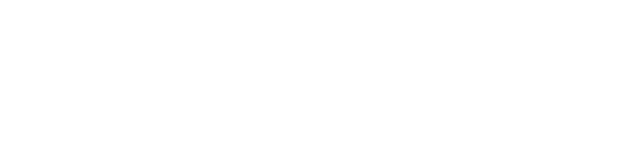
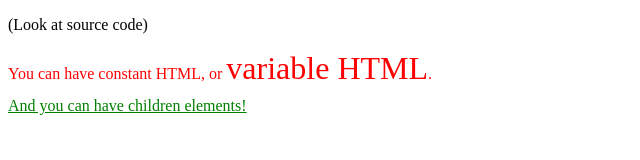
Before and after one commit to legendword/ElGen, a plain HTML site: page index.html in a window 1280 px wide. Shown: the whole page, without its empty margins (0-640 px from the left). Drawn offline with Linux system fonts and the light colour scheme.

Commit message:
index.html example

```diff
--- a/ElGen.js
+++ b/ElGen.js
@@ -76,15 +76,3 @@ var ElGen = {
 		return _ans;
 	}
 }
-var tmpl = {
-	node: "p",
-	attr: {"style":"color:$color$"},
-	html: "dropdownClick($listId$,$id$,'delete')",
-	children: [
-		{
-			node: "span",
-			attr: {"style":"color:green"},
-			html: "nice day!"
-		}
-	]
-}
--- a/index.html
+++ b/index.html
@@ -6,9 +6,25 @@
     <meta charset="utf-8">
     <meta name="viewport" content="width=device-width, initial-scale=1">
     <script src="ElGen.js"></script>
+    <script>
+    var tmpl = {
+        node: "p",
+        attr: { "style": "color:$color$;" },
+        html: "You can have constant HTML, or <span style='font-size:$fontSize$'>$text$</span>.",
+        children: [{
+            node: "a",
+            attr: { "href": "legendword.com", "style": "color:$subColor$;display:block;margin-top:10px;" },
+            html: "And you can have children elements!"
+        }]
+    }
+    window.onload = function() {
+    	document.body.appendChild(ElGen.run(tmpl, {color: "red", fontSize: "200%", text: "variable HTML", subColor: "green"}));
+    }
+    </script>
 </head>
 
 <body>
+	<p>(Look at source code)</p>
 </body>
 
 </html>
```
